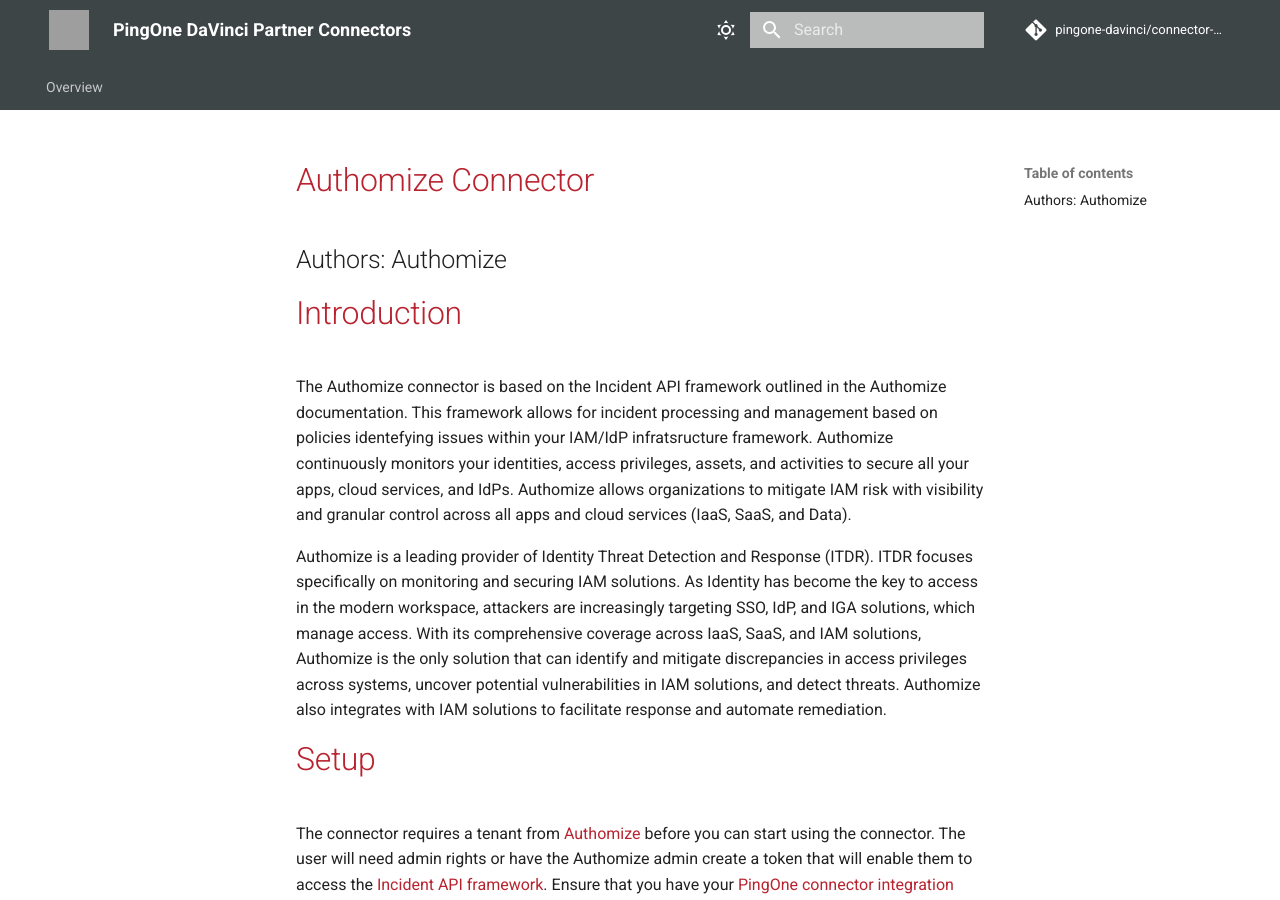
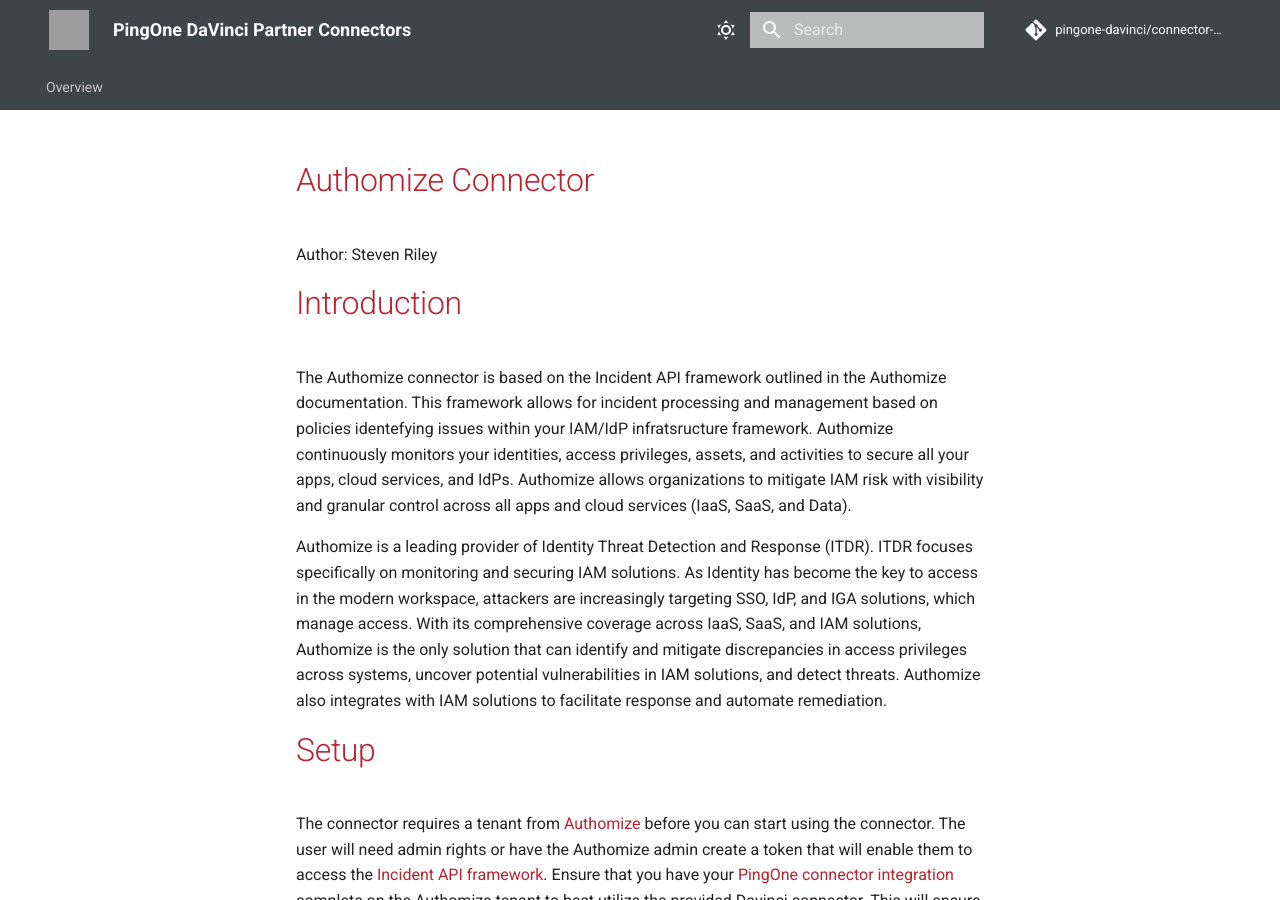
Before and after one commit to pingone-davinci/documentation, an MkDocs documentation site: the page built from docs/authomize/README.md, in a window 1280 px wide and 900 px high. Built offline with MkDocs 1.6.1 and Material for MkDocs 9.7.7, drawn with Linux system fonts in a browser that asks for light colours; comment, search, counter and statistics services are not loaded; grey boxes are pictures that could not be loaded.

Commit message:
Update README.md

```diff
--- a/docs/authomize/README.md
+++ b/docs/authomize/README.md
@@ -1,5 +1,6 @@
 # Authomize Connector
-## Authors: Authomize
+
+Author: Steven Riley
 
 # Introduction
 The Authomize connector is based on the Incident API framework outlined in the Authomize documentation. This framework allows for incident processing and management based on policies identefying issues within your IAM/IdP infratsructure framework. Authomize continuously monitors your identities, access privileges, assets, and activities to secure all your apps, cloud services, and IdPs. Authomize allows organizations to mitigate IAM risk with visibility and granular control across all apps and cloud services (IaaS, SaaS, and Data).
```
